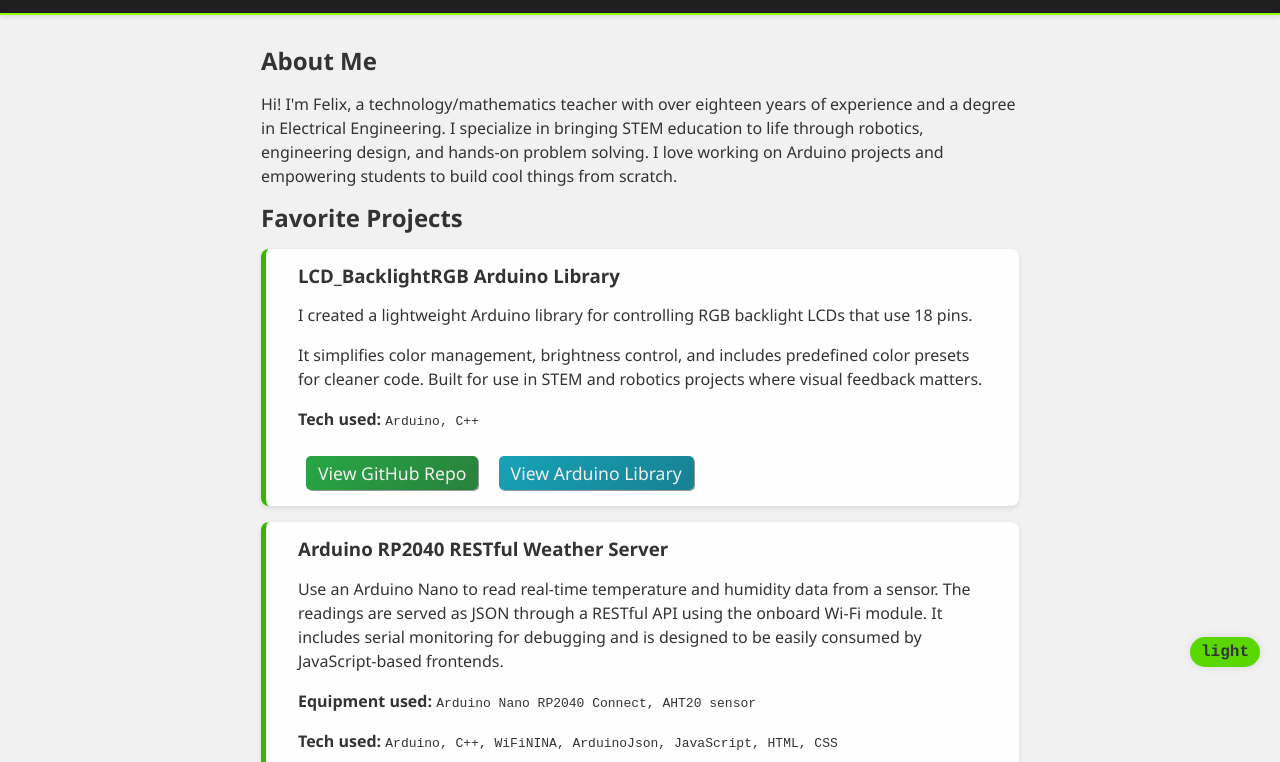
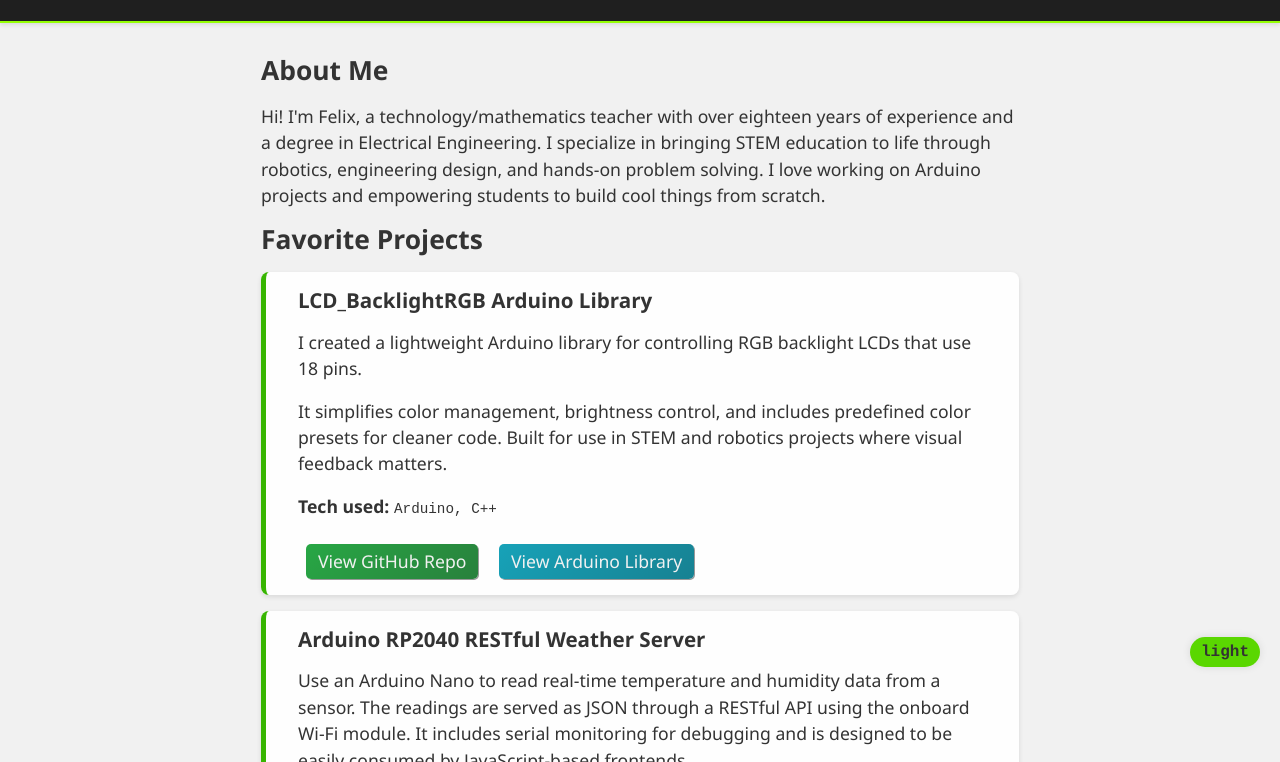
Before and after one commit to felixthecat8a/portfolio, a website: page index.html in a window 1280 px wide. Shown: the part 113-875 px from the top of the page. Drawn offline with nearby package versions, Linux system fonts and the light colour scheme; files that its build step writes are made by us from their sources.

Commit message:
Update _typography.scss

```diff
--- a/src/scss/layout/_typography.scss
+++ b/src/scss/layout/_typography.scss
@@ -4,6 +4,8 @@
     body {
         font-family: fonts('segoe');
         line-height: 1.5;
+        font-size: 1.1em;
+        font-weight: 400;
         height: 100%;
         width: 100%;
         background-color: $bg;
@@ -12,9 +14,7 @@
     }
     @include medium-media {
         body {
-            header, main, footer {
-                font-size: 0.8rem;
-            }
+            font-size: 0.8rem;
         }
     }
     @include small-media {
```
